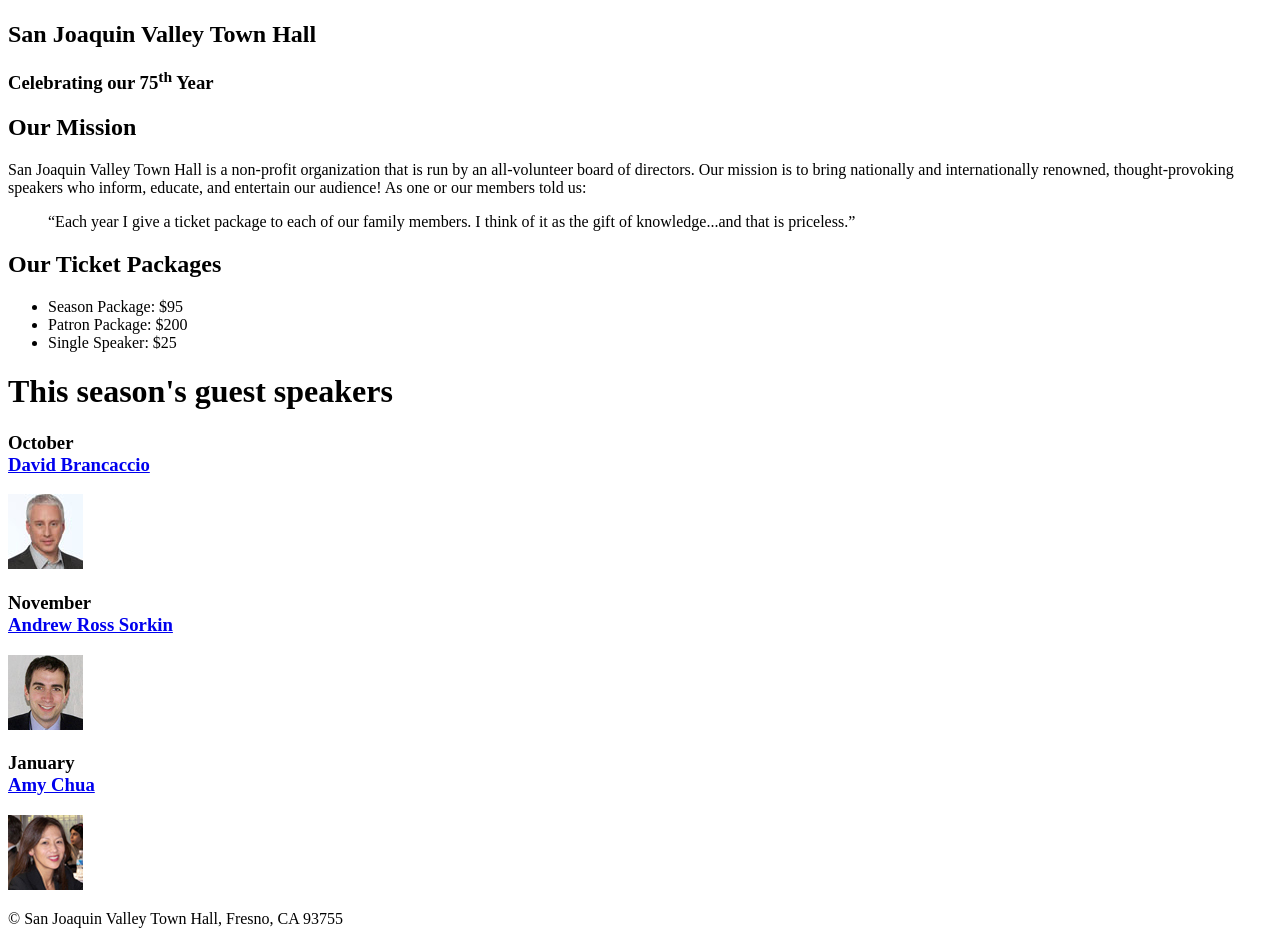
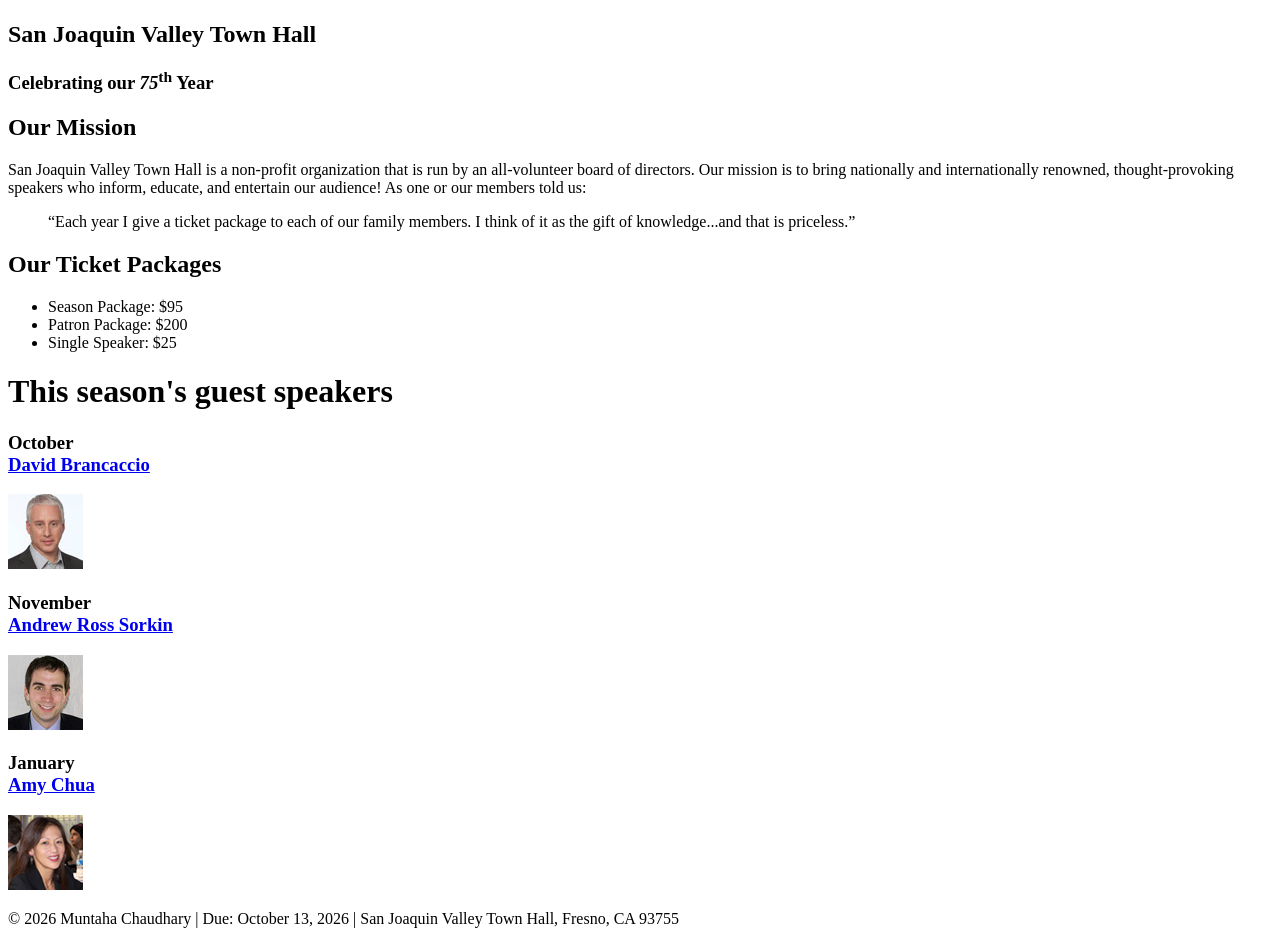
Before and after one commit to muntahaab998-cmyk/A06, a plain HTML site: page index.html in a window 1280 px wide. Shown: the part 91-1035 px from the top of the page. Drawn offline with Linux system fonts and the light colour scheme.

Commit message:
Update index.html

```diff
--- a/index.html
+++ b/index.html
@@ -12,7 +12,7 @@
 	<header>
 		<img src="images/town_hall_logo.gif" alt="Town Hall logo" height="80">
 		<h2>San Joaquin Valley Town Hall</h2>
-		<h3>Celebrating our 75<sup>th</sup> Year</h3>
+		<h3>Celebrating our <em class="large">75</em><sup>th</sup> Year</h3>
 	</header>
 	<main>
 		<h2>Our Mission</h2>
@@ -39,7 +39,7 @@
 		<img src="images/chua75.jpg" alt="Amy Chua photo">
 	</main>
 	<footer>
-		<p>&copy; San Joaquin Valley Town Hall, Fresno, CA 93755</p>
+		<p>&copy; 2026 Muntaha Chaudhary | Due: October 13, 2026 | San Joaquin Valley Town Hall, Fresno, CA 93755</p>
 	</footer>
 </body>
 </html>
```
